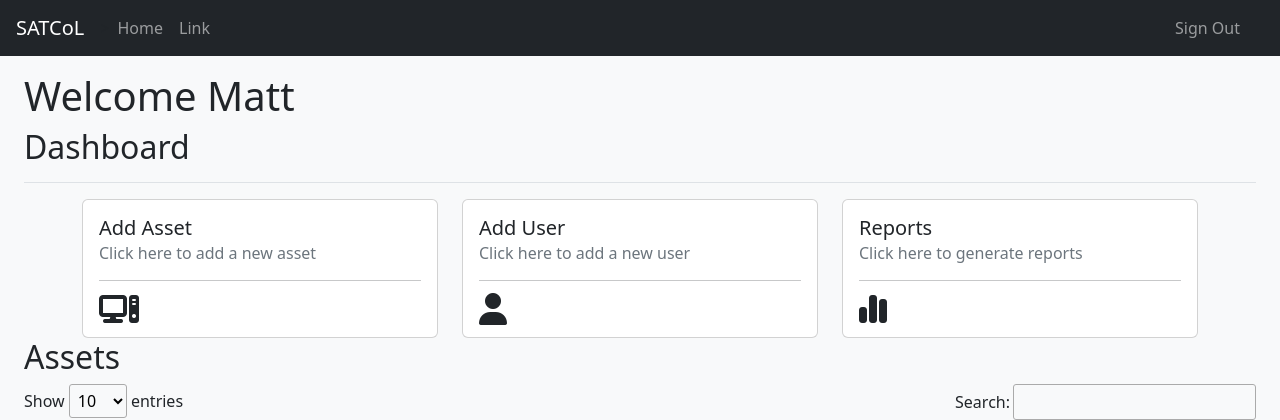
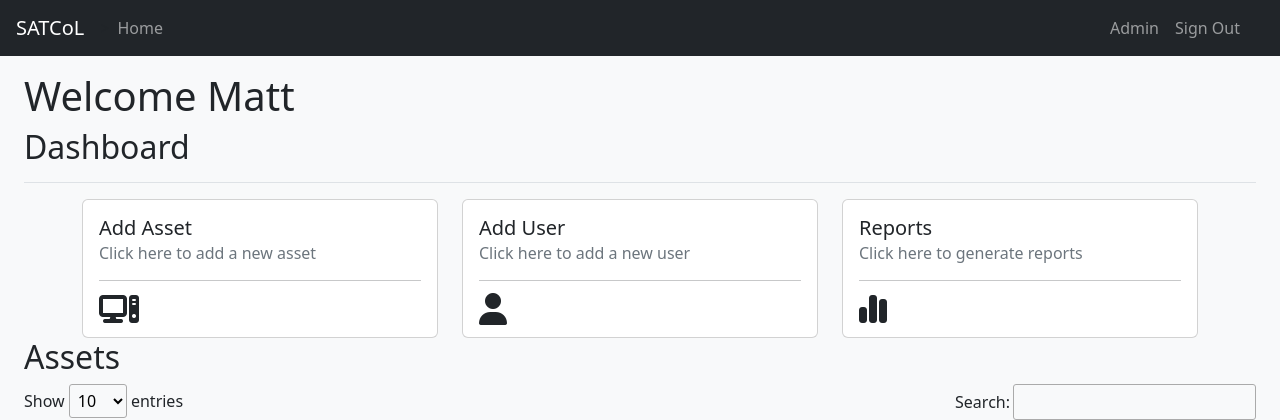
Before and after one commit to MattC03/Student_Manager_MK1, a Flask app: page / in a window 1280 px wide. Shown: the top 420 px of the page. Run offline with Flask 2, Linux system fonts and the light colour scheme; the first user in the database is signed in; data comes from the database, SQL or seed files in the repository; some libraries are stand-ins or nearby versions.

Commit message:
Few edits

```diff
--- a/main.py
+++ b/main.py
@@ -32,7 +32,7 @@ class User(db.Model, UserMixin):
     email = Column(String(255), unique=True)
     name = Column(String(255), unique=True, nullable=True)
     password = Column(String(255), nullable=False)
-    role = Column(String(255), nullable=False)
+    power_value = Column(Integer, nullable=False)
 
 
 class Person(db.Model):
@@ -66,7 +66,7 @@ def load_user(user_id):
 def admin_only(f):
     @wraps(f)
     def decorated_function(*args, **kwargs):
-        if current_user.role != "Admin":
+        if current_user.power_value != 1:
             return abort(403)
         return f(*args, **kwargs)
 
@@ -83,6 +83,7 @@ def index():
 
 
 @app.route('/register', methods=['GET', 'POST'])
+@admin_only
 def register():
     form = forms.RegisterForm()
     if form.validate_on_submit():
@@ -129,6 +130,7 @@ def logout():
     return redirect(url_for('index'))
 
 @app.route("/new-user", methods=['GET', 'POST'])
+@login_required
 def new_user():
     form = forms.CreateUserForm()
     if form.validate_on_submit():
@@ -146,6 +148,7 @@ def new_user():
 # #### ASSET MANAGEMENT #####
 
 @app.route("/new-asset", methods=['GET', 'POST'])
+@login_required
 def new_asset():
     form = forms.CreateAssetForm()
     # Create a list of choices for the person to assign item to.
@@ -183,6 +186,7 @@ def new_asset():
 
 
 @app.route("/edit-asset/<int:asset_id>", methods=['GET', 'POST'])
+@login_required
 def edit_asset(asset_id):
     # Builds the form and find the asset in the database.
     form = forms.EditAssetForm()
@@ -215,6 +219,7 @@ def edit_asset(asset_id):
 
 
 @app.route("/delete/<int:asset_id>")
+@admin_only
 def delete_asset(asset_id):
     asset_to_delete = db.session.query(Asset).filter_by(id=asset_id).first()
     db.session.delete(asset_to_delete)
--- a/templates/base.html
+++ b/templates/base.html
@@ -20,15 +20,12 @@
   <a class="navbar-brand" href="{{ url_for('index') }}">SATCoL</a>>
     <ul class="navbar-nav me-auto">
       <li class="nav-item active">
-        <a class="nav-link" href="#">Home <span class="sr-only">(current)</span></a>
-      </li>
-      <li class="nav-item">
-        <a class="nav-link" href="#">Link</a>
+        <a class="nav-link" href="{{ url_for('index') }}">Home</a>
       </li>
     </ul>
     <ul class="navbar-nav ms-auto px-3">
       <li class="nav-item">
-        {% if current_user.role == "Admin" %}
+        {% if current_user.power_value == 1 %}
         <a class="nav-link" href="#">Admin</a>
         {% endif %}
       </li>
--- a/templates/index.html
+++ b/templates/index.html
@@ -86,7 +86,9 @@
           <th>Analyst</th>
           <th>Notes</th>
           <th></th>
+          {% if current_user.power_value == 1 %}
           <th></th>
+          {% endif %}
         </tr>
       </thead>
       <tbody>
@@ -102,7 +104,9 @@
             <td>{{ asset.added_by }}</td>
             <td>{{ asset.notes }}</td>
             <td><a href="{{ url_for('edit_asset', asset_id=asset.id)}}"><i class="fa-solid fa-pen"></i></a></td>
+            {% if current_user.power_value == 1 %}
             <td><a href="{{ url_for('delete_asset', asset_id=asset.id)}}"><i class="fa-solid fa-x"></i></a></td>
+            {% endif %}
           </tr>
       {% endfor %}
       </tbody>
```
Also changed, not shown: static/js/table.js (+3 -8 lines), asset_manager.db.
